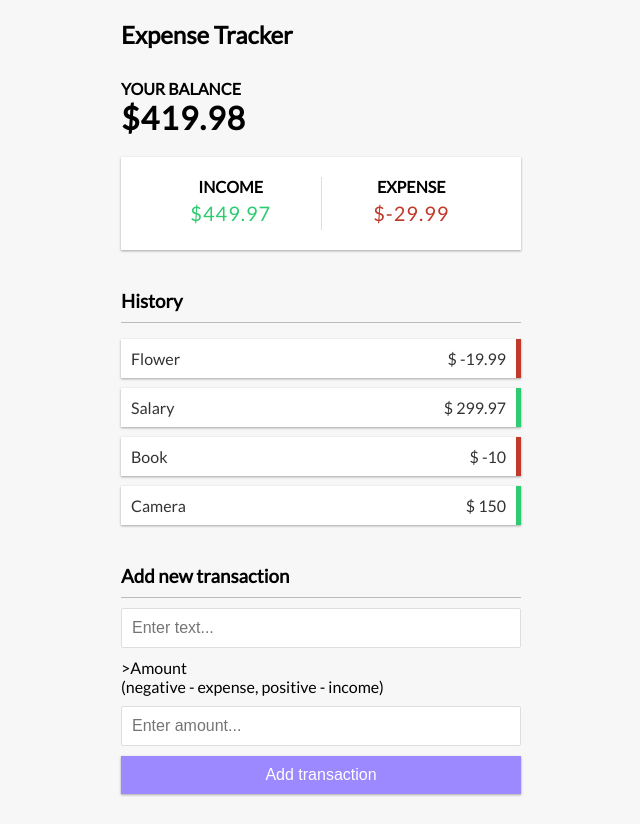
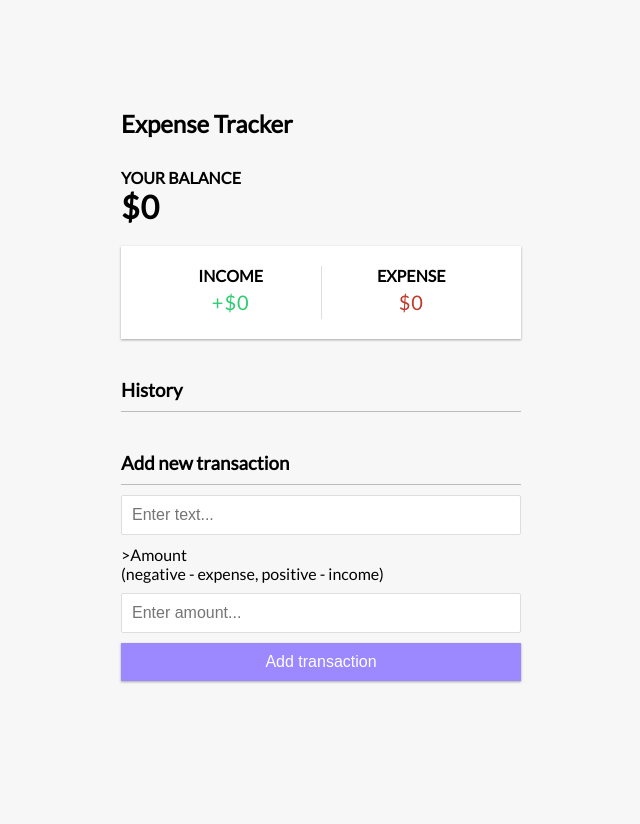
Before and after one commit to Kyaw1511/vueExpenseTracker, a Vue app: page / in a window 1280 px wide. Shown: the whole page, without its empty margins (319-959 px from the left). After the commit the page ends 800 px from the top, so only its background shows below. Built offline with nearby package versions, Linux system fonts and the light colour scheme.

Commit message:
save to localStorage

```diff
--- a/src/App.vue
+++ b/src/App.vue
@@ -3,7 +3,7 @@
   <div class="container">
     <Balance :total="+total" />
     <IncomeExpenses :income="+income" :expenses="+expenses"/>
-    <TransactionList :transactions="transactions" />
+    <TransactionList :transactions="transactions" @transactionDeleted="handleTransactionDeleted" />
     <AddTransaction @transactionSubmitted="handleTransactionSubmitted"/>
   </div>
 </template>
@@ -19,16 +19,19 @@
 
   import { useToast } from 'vue-toastification';
 
-  import { computed, ref } from 'vue';
+  import { computed, ref, onMounted } from 'vue';
 
   const toast = useToast();
 
-  const transactions = ref ([
-    { id: 1, text: 'Flower', amount: -19.99 },
-    { id: 2, text: 'Salary', amount: 299.97 },
-    { id: 3, text: 'Book', amount: -10 },
-    { id: 4, text: 'Camera', amount: 150 },
-  ]);
+  const transactions = ref ([]);
+
+  onMounted(() => {
+    const savedTransactions = JSON.parse(localStorage.getItem('transactions'));
+
+    if(savedTransactions) {
+      transactions.value = savedTransactions;
+    }
+  });
 
   // get total
   // console.log(transactions);
@@ -68,6 +71,8 @@
       amount: transactionData.amount,
     });
 
+    saveTransactionsToLocalStorage();
+
     toast.success('Transaction added');
     // console.log(generateUniqueId());
 
@@ -76,6 +81,21 @@
   // Generate unique ID
   const generateUniqueId = () => {
     return Math.floor(Math.random() * 1000000);
+  }
+
+  // delete transcation
+  const handleTransactionDeleted = (id) => {
+    transactions.value = transactions.value.filter((transaction) => transaction.id !== id);
+
+    saveTransactionsToLocalStorage();
+
+    toast.success('Transaction deleted.')
+    // console.log(id);
+  }
+
+  // Save to localStorage
+  const saveTransactionsToLocalStorage = () => {
+    localStorage.setItem('transactions', JSON.stringify(transactions.value));
   }
 
   // export default {
--- a/src/components/IncomeExpenses.vue
+++ b/src/components/IncomeExpenses.vue
@@ -6,7 +6,7 @@
             <p id="money-plus"
                 class="money plus"
             >
-                ${{ income }}
+                +${{ income }}
             </p>
         </div>
         <!-- expense category -->
--- a/src/components/TransactionList.vue
+++ b/src/components/TransactionList.vue
@@ -11,7 +11,10 @@
         >
             {{ transaction.text }}
             <span>$ {{ transaction.amount }} </span>
-            <button class="delete-btn">
+            <button
+                @click="deleteTransaction(transaction.id)"
+                class="delete-btn"
+            >
                 x
             </button>
         </li>
@@ -21,12 +24,18 @@
 <script setup>
     import { defineProps } from 'vue';
 
+    const emit = defineEmits(['transactionDeleted']);
+
     const props = defineProps ({
         transactions: {
             type: Array,
             required: true,
         },
     });
+
+    const deleteTransaction = (id) => {
+        emit('transactionDeleted', id);
+    }
 </script>
 
 <!-- using Option API -->
```
